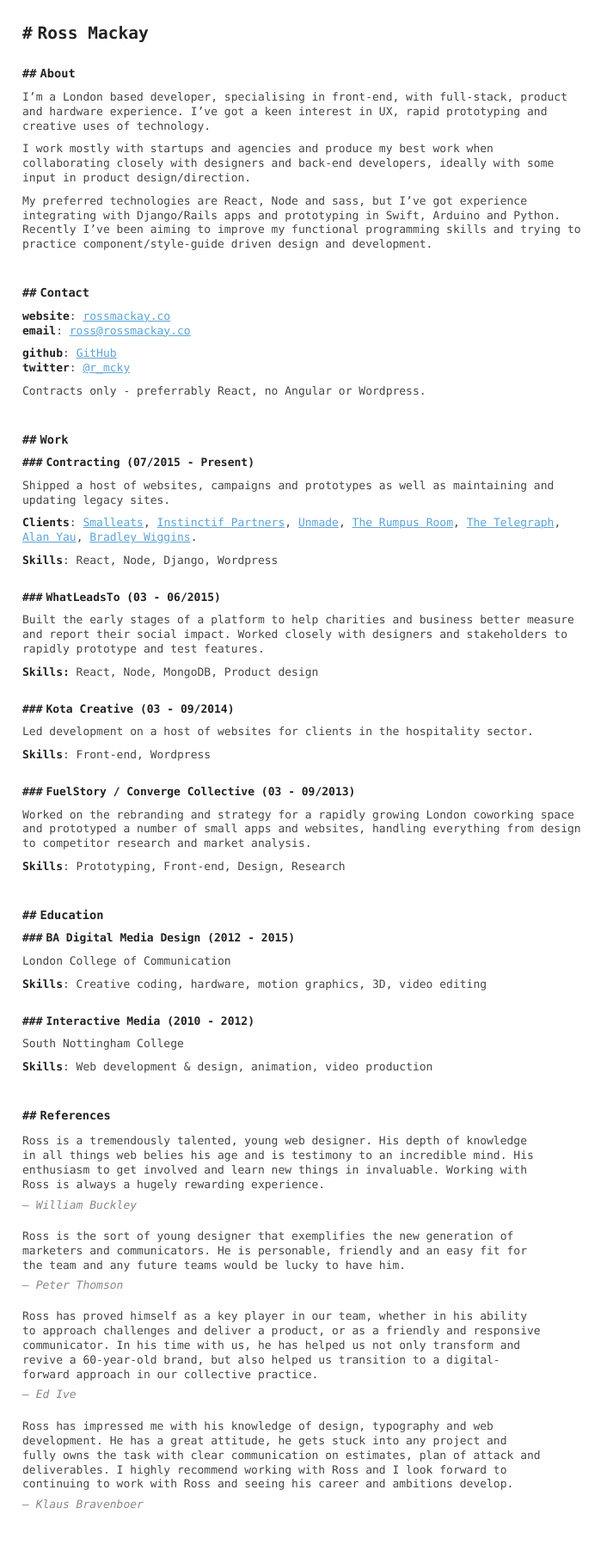
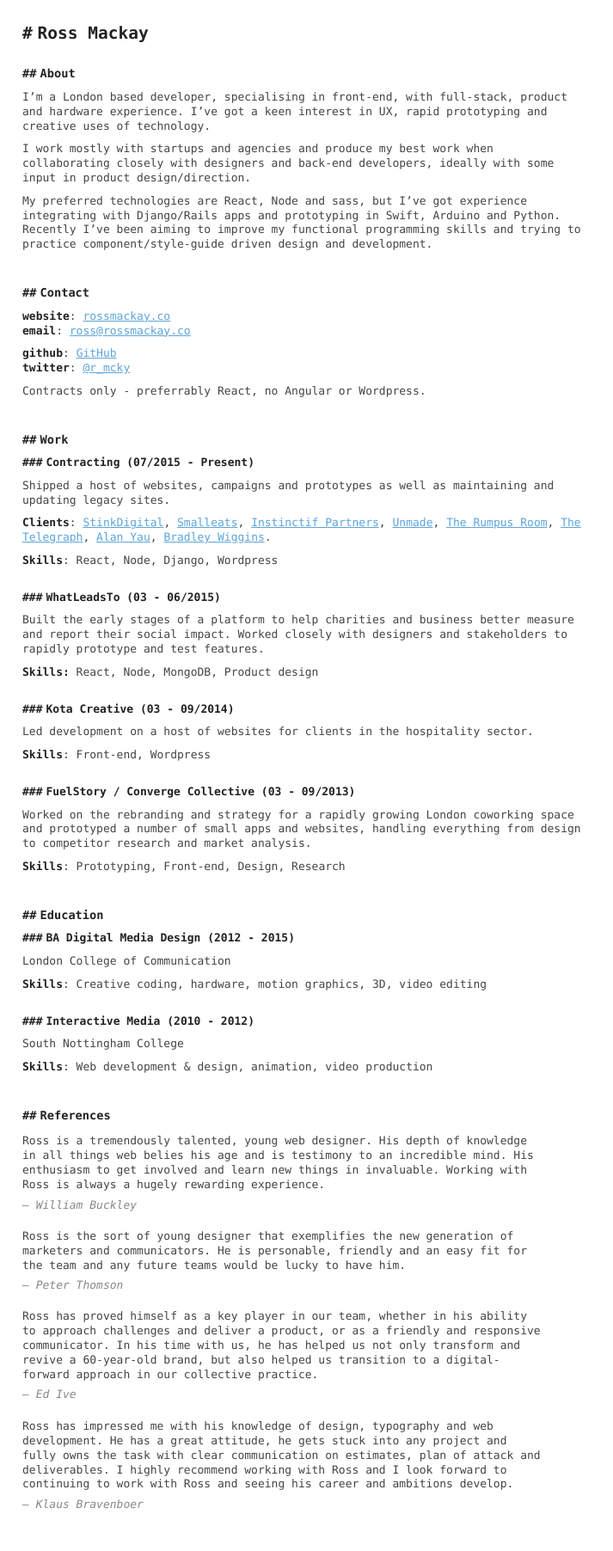
Before and after one commit to mcky/mcky.github.io, a Jekyll site: the page built from index.md, in a window 1280 px wide. Shown: the whole page at 86% size, without its empty margins (0-713 px from the left). Built offline with Jekyll 4.4.1, drawn with Linux system fonts in a browser that asks for light colours.

Commit message:
Add StinkDigital to clients

```diff
--- a/index.md
+++ b/index.md
@@ -36,6 +36,7 @@
 Shipped a host of websites, campaigns and prototypes as well as maintaining and updating legacy sites.
 
 _Clients_:
+[StinkDigital](http://stinkdigital.com){:target="_blank"},
 [Smalleats](http://smalleats.com){:target="_blank"},
 [Instinctif Partners](http://instinctif.com){:target="_blank"},
 [Unmade](https://unmade.com){:target="_blank"},
```
